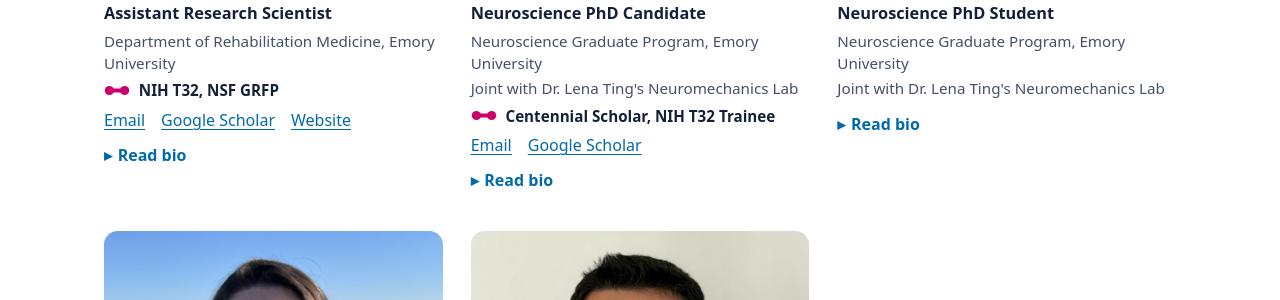
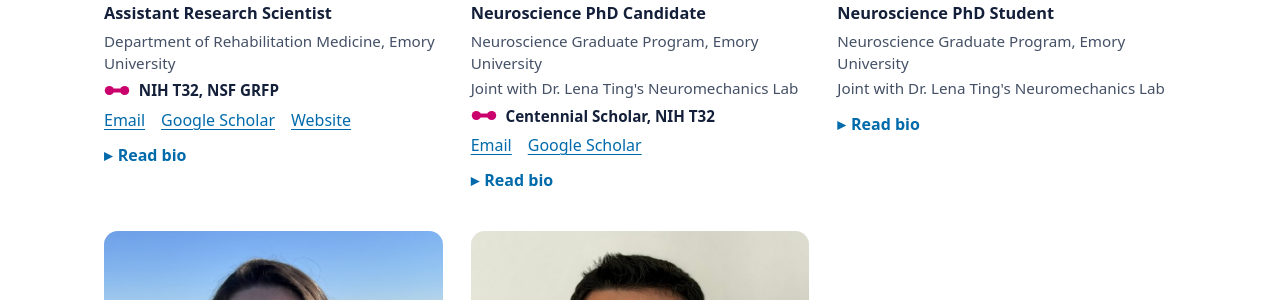
Before and after one commit to npresearchlab/npresearchlab.github.io, a Jekyll site: the page built from people.html, in a window 1280 px wide and 900 px high, scrolled down 1918 px. Shown: the part 154-454 px from the top of the window. Built offline with Jekyll 4.4.1, drawn with Linux system fonts in a browser that asks for light colours; some web fonts are replaced.

Commit message:
People: Iran's award line
Co-Authored-By: Claude Opus 5.5 <noreply@anthropic.com>
Claude-Session: https://claude.ai/code/session_01A6YfpnrJqQKYAxW4w34cR4

```diff
--- a/_data/members.yml
+++ b/_data/members.yml
@@ -76,7 +76,7 @@
   group: Research staff, postdocs, and graduate students
   affiliation: Neuroscience Graduate Program, Emory University
   joint: Joint with Dr. Lena Ting's Neuromechanics Lab
-  honors: Centennial Scholar, NIH T32 Trainee
+  honors: Centennial Scholar, NIH T32
   photo: /assets/img/people/iran-gutierrez.jpg
   links:
   - label: Email
```
